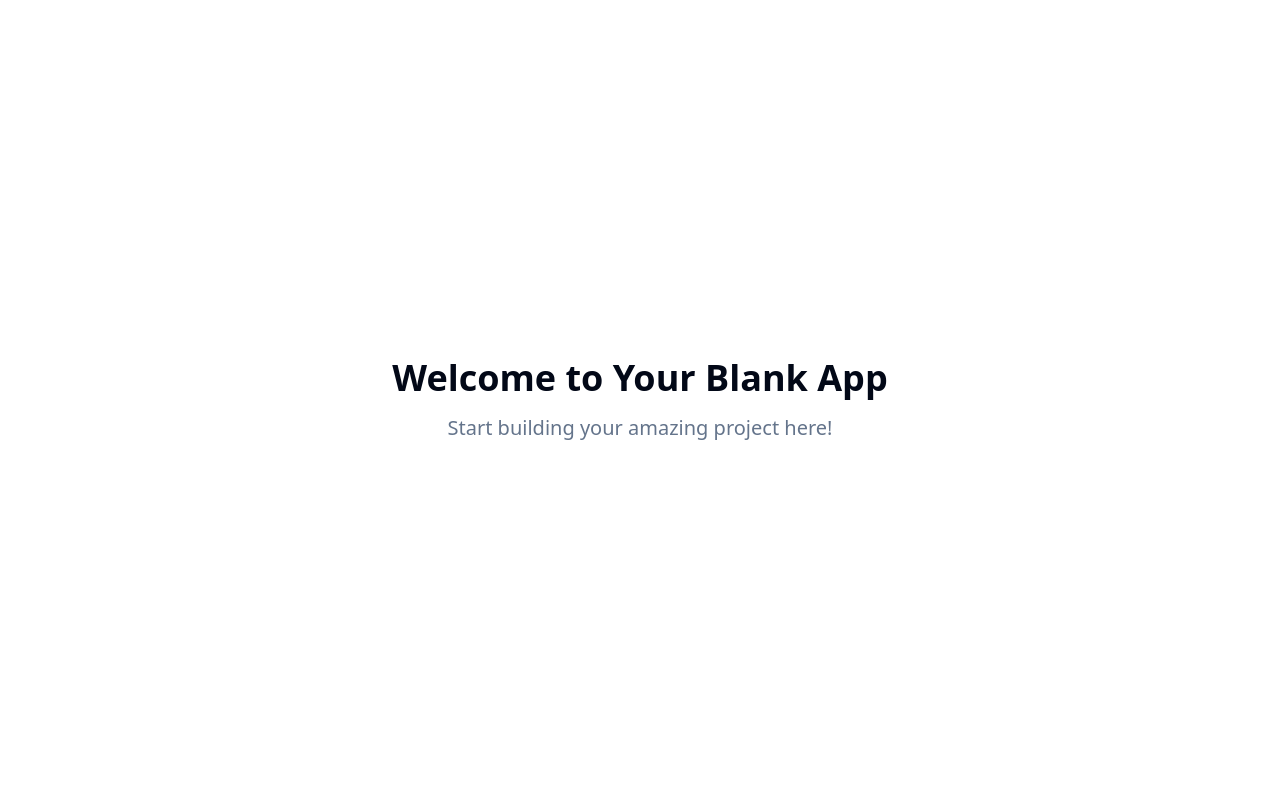
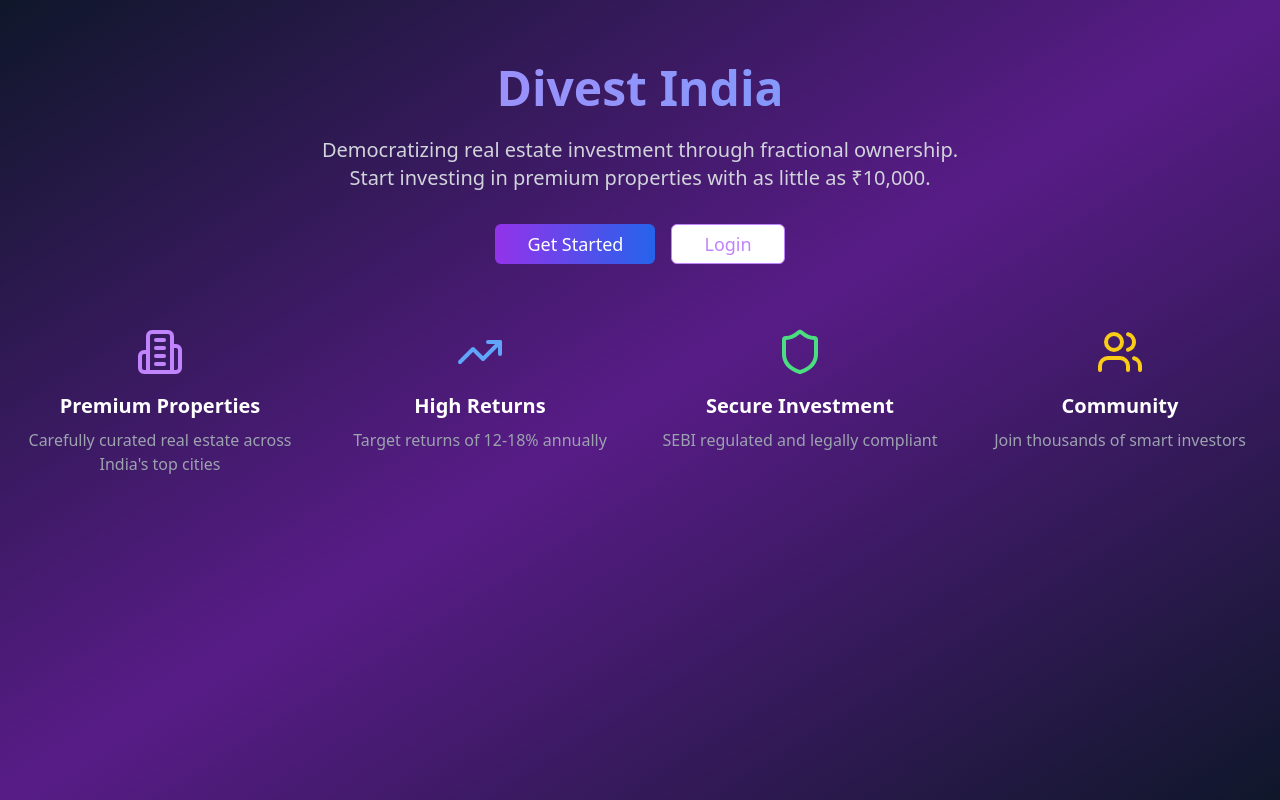
Before and after one commit to aswathkarthikeyan/DivestIndia, a React (Vite) app: page / in a window 1280 px wide. Built offline with nearby package versions, Linux system fonts and the light colour scheme.

Commit message:
Fix: Show correct content on initial load
The app was only showing the "Welcome to your blank app" screen. This commit likely addresses the issue by ensuring the correct content is displayed on the initial route.

```diff
--- a/src/App.tsx
+++ b/src/App.tsx
@@ -1,9 +1,12 @@
+
 import { Toaster } from "@/components/ui/toaster";
 import { Toaster as Sonner } from "@/components/ui/sonner";
 import { TooltipProvider } from "@/components/ui/tooltip";
 import { QueryClient, QueryClientProvider } from "@tanstack/react-query";
 import { BrowserRouter, Routes, Route } from "react-router-dom";
+import { AuthProvider } from "@/contexts/AuthContext";
 import Index from "./pages/Index";
+import ExploreProperties from "./pages/ExploreProperties";
 import NotFound from "./pages/NotFound";
 
 const queryClient = new QueryClient();
@@ -11,15 +14,17 @@ const queryClient = new QueryClient();
 const App = () => (
   <QueryClientProvider client={queryClient}>
     <TooltipProvider>
+      <AuthProvider>
         <Toaster />
         <Sonner />
         <BrowserRouter>
           <Routes>
             <Route path="/" element={<Index />} />
-          {/* ADD ALL CUSTOM ROUTES ABOVE THE CATCH-ALL "*" ROUTE */}
+            <Route path="/explore" element={<ExploreProperties />} />
             <Route path="*" element={<NotFound />} />
           </Routes>
         </BrowserRouter>
+      </AuthProvider>
     </TooltipProvider>
   </QueryClientProvider>
 );
--- a/src/pages/Index.tsx
+++ b/src/pages/Index.tsx
@@ -1,11 +1,133 @@
-// Update this page (the content is just a fallback if you fail to update the page)
+
+import React from 'react';
+import { useAuth } from '@/contexts/AuthContext';
+import { useNavigate } from 'react-router-dom';
+import { Button } from '@/components/ui/button';
+import { Card, CardContent, CardDescription, CardHeader, CardTitle } from '@/components/ui/card';
+import { Building2, TrendingUp, Shield, Users } from 'lucide-react';
 
 const Index = () => {
+  const { user, isAuthenticated, openAuthModal } = useAuth();
+  const navigate = useNavigate();
+
+  if (isAuthenticated) {
+    return (
+      <div className="min-h-screen bg-gradient-to-br from-slate-900 via-purple-900 to-slate-900">
+        <div className="container mx-auto px-4 py-8">
+          <div className="text-center mb-8">
+            <h1 className="text-4xl font-bold bg-gradient-to-r from-purple-400 to-blue-400 bg-clip-text text-transparent mb-4">
+              Welcome back, {user?.name}!
+            </h1>
+            <p className="text-gray-300 text-lg">Ready to explore new investment opportunities?</p>
+          </div>
+
+          <div className="grid grid-cols-1 md:grid-cols-2 lg:grid-cols-3 gap-6 mb-8">
+            <Card className="bg-slate-800 border-slate-700">
+              <CardHeader>
+                <CardTitle className="text-white flex items-center gap-2">
+                  <Building2 className="h-5 w-5" />
+                  Portfolio Value
+                </CardTitle>
+              </CardHeader>
+              <CardContent>
+                <p className="text-2xl font-bold text-green-400">₹{user?.walletBalance?.toLocaleString('en-IN')}</p>
+              </CardContent>
+            </Card>
+
+            <Card className="bg-slate-800 border-slate-700">
+              <CardHeader>
+                <CardTitle className="text-white flex items-center gap-2">
+                  <TrendingUp className="h-5 w-5" />
+                  Properties
+                </CardTitle>
+              </CardHeader>
+              <CardContent>
+                <p className="text-2xl font-bold text-blue-400">12</p>
+                <p className="text-gray-400">Active investments</p>
+              </CardContent>
+            </Card>
+
+            <Card className="bg-slate-800 border-slate-700">
+              <CardHeader>
+                <CardTitle className="text-white flex items-center gap-2">
+                  <Shield className="h-5 w-5" />
+                  Returns
+                </CardTitle>
+              </CardHeader>
+              <CardContent>
+                <p className="text-2xl font-bold text-purple-400">15.2%</p>
+                <p className="text-gray-400">Average annual</p>
+              </CardContent>
+            </Card>
+          </div>
+
+          <div className="text-center">
+            <Button
+              onClick={() => navigate('/explore')}
+              className="bg-gradient-to-r from-purple-600 to-blue-600 hover:from-purple-700 hover:to-blue-700 text-white px-8 py-3 text-lg"
+            >
+              Explore Properties
+            </Button>
+          </div>
+        </div>
+      </div>
+    );
+  }
+
   return (
-    <div className="min-h-screen flex items-center justify-center bg-background">
-      <div className="text-center">
-        <h1 className="text-4xl font-bold mb-4">Welcome to Your Blank App</h1>
-        <p className="text-xl text-muted-foreground">Start building your amazing project here!</p>
+    <div className="min-h-screen bg-gradient-to-br from-slate-900 via-purple-900 to-slate-900">
+      <div className="container mx-auto px-4 py-16">
+        <div className="text-center mb-16">
+          <h1 className="text-5xl font-bold bg-gradient-to-r from-purple-400 to-blue-400 bg-clip-text text-transparent mb-6">
+            Divest India
+          </h1>
+          <p className="text-xl text-gray-300 mb-8 max-w-2xl mx-auto">
+            Democratizing real estate investment through fractional ownership.
+            Start investing in premium properties with as little as ₹10,000.
+          </p>
+
+          <div className="flex gap-4 justify-center">
+            <Button
+              onClick={() => openAuthModal('signup')}
+              className="bg-gradient-to-r from-purple-600 to-blue-600 hover:from-purple-700 hover:to-blue-700 text-white px-8 py-3 text-lg"
+            >
+              Get Started
+            </Button>
+            <Button
+              onClick={() => openAuthModal('login')}
+              variant="outline"
+              className="border-purple-400 text-purple-400 hover:bg-purple-400 hover:text-white px-8 py-3 text-lg"
+            >
+              Login
+            </Button>
+          </div>
+        </div>
+
+        <div className="grid grid-cols-1 md:grid-cols-2 lg:grid-cols-4 gap-8 mb-16">
+          <div className="text-center">
+            <Building2 className="h-12 w-12 text-purple-400 mx-auto mb-4" />
+            <h3 className="text-xl font-semibold text-white mb-2">Premium Properties</h3>
+            <p className="text-gray-400">Carefully curated real estate across India's top cities</p>
+          </div>
+
+          <div className="text-center">
+            <TrendingUp className="h-12 w-12 text-blue-400 mx-auto mb-4" />
+            <h3 className="text-xl font-semibold text-white mb-2">High Returns</h3>
+            <p className="text-gray-400">Target returns of 12-18% annually</p>
+          </div>
+
+          <div className="text-center">
+            <Shield className="h-12 w-12 text-green-400 mx-auto mb-4" />
+            <h3 className="text-xl font-semibold text-white mb-2">Secure Investment</h3>
+            <p className="text-gray-400">SEBI regulated and legally compliant</p>
+          </div>
+
+          <div className="text-center">
+            <Users className="h-12 w-12 text-yellow-400 mx-auto mb-4" />
+            <h3 className="text-xl font-semibold text-white mb-2">Community</h3>
+            <p className="text-gray-400">Join thousands of smart investors</p>
+          </div>
+        </div>
       </div>
     </div>
   );
```
Lines whose indentation alone changed are shown as unchanged.
